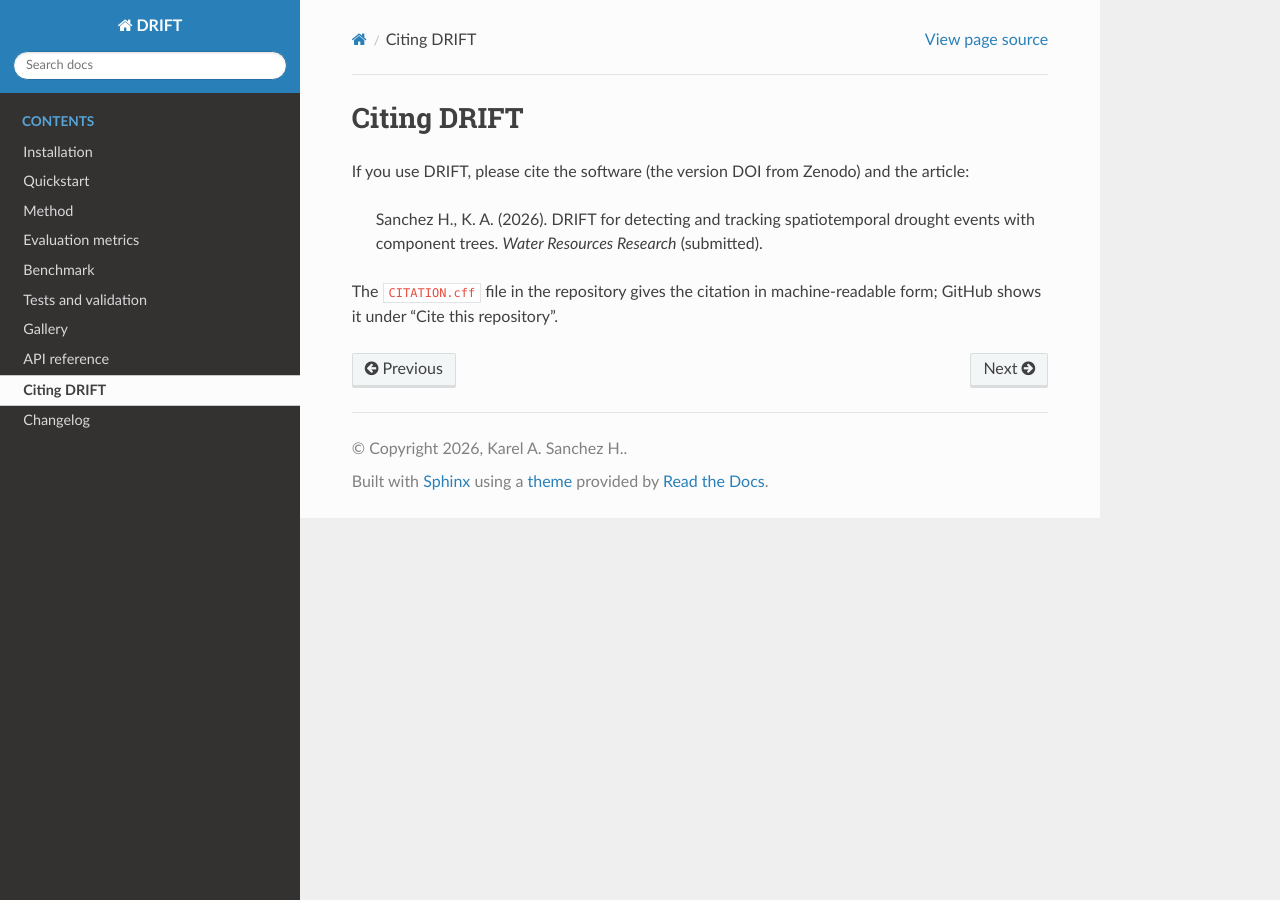
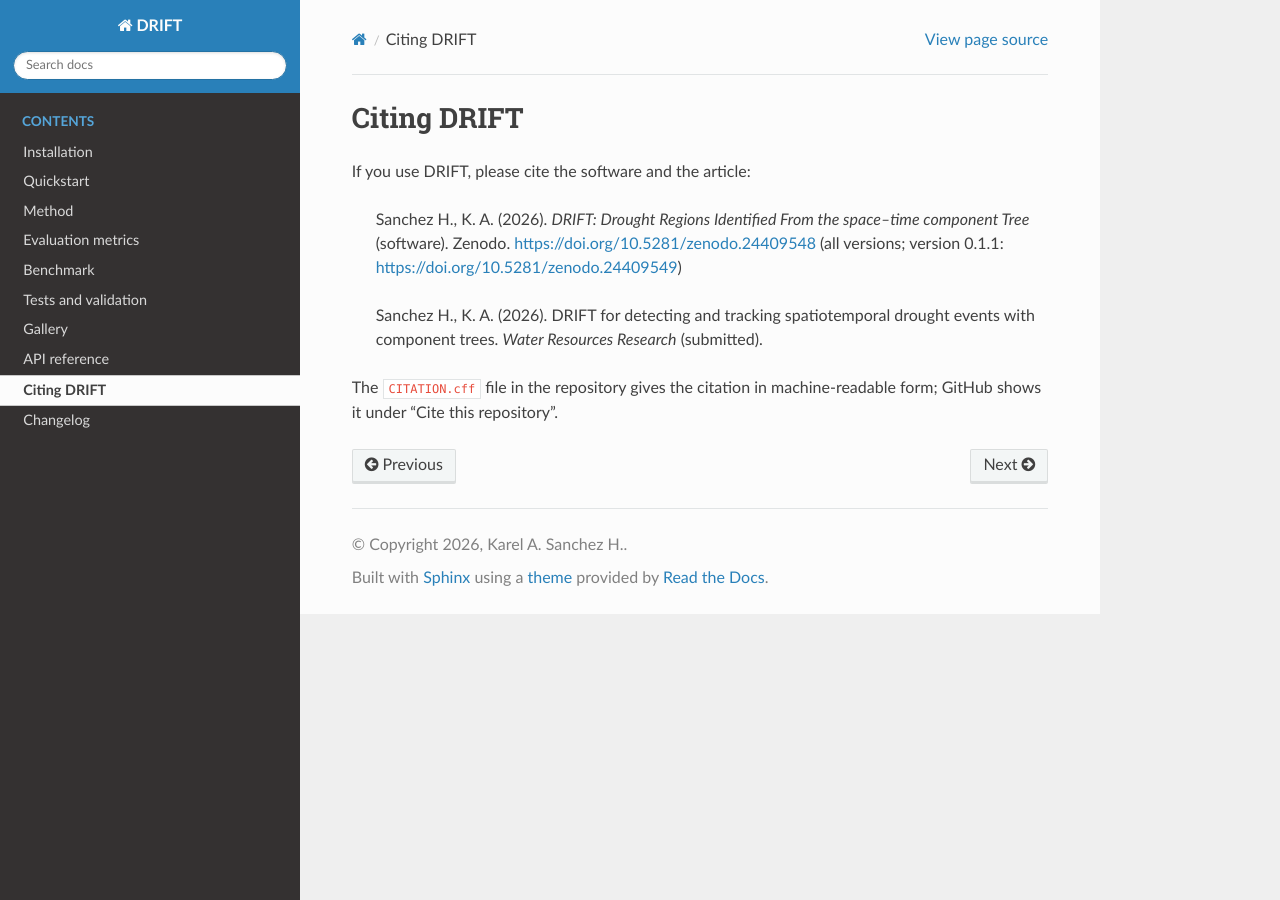
Before and after one commit to karelsanchez/drift-drought, a Sphinx documentation site: the page built from docs/citing.rst, in a window 1280 px wide. Built offline with Sphinx 7.4.7 and the Read the Docs theme 3.1.0, drawn with Linux system fonts in a browser that asks for light colours.

Commit message:
Add Zenodo DOI (badge, CITATION.cff, docs)
Co-Authored-By: Claude Opus 5.5 <noreply@anthropic.com>

```diff
--- a/docs/citing.rst
+++ b/docs/citing.rst
@@ -1,7 +1,11 @@
 Citing DRIFT
 ============
 
-If you use DRIFT, please cite the software (the version DOI from Zenodo) and the article:
+If you use DRIFT, please cite the software and the article:
+
+   Sanchez H., K. A. (2026). *DRIFT: Drought Regions Identified From the space–time component Tree* (software).
+   Zenodo. https://doi.org/10.5281/zenodo.24409548 (all versions; version 0.1.1: https://doi.org/10.5281/zenodo.24409549)
+
 
    Sanchez H., K. A. (2026). DRIFT for detecting and tracking spatiotemporal drought events with component trees.
    *Water Resources Research* (submitted).
```
Also changed, not shown: README.md (+5 -2 lines), 1 other file.
